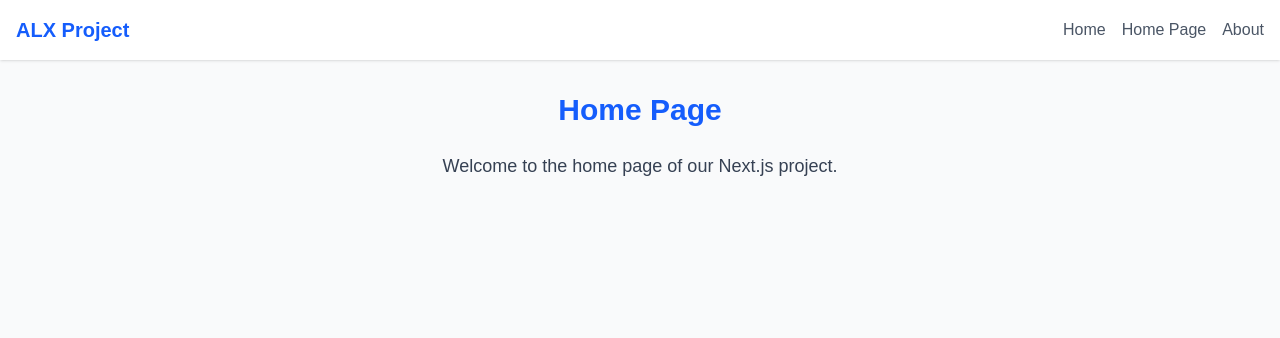
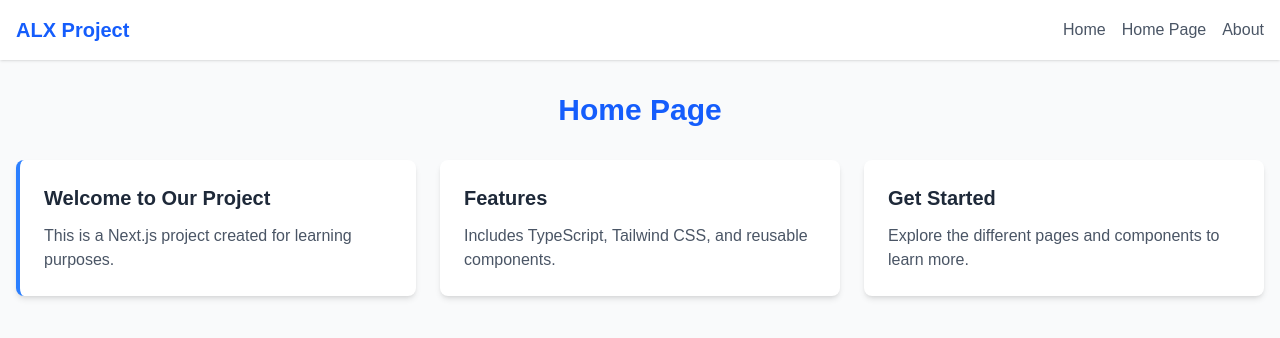
Before and after one commit to benchZak/alx-project-0x02-setup, a Next.js app in the folder alx-project-0x02/: page /home in a window 1280 px wide. Shown: the top 338 px of the page. Built offline with nearby package versions, Linux system fonts and the light colour scheme.

Commit message:
3. Create a Reusable Card Component

```diff
--- /dev/null
+++ b/alx-project-0x02/components/common/Card.tsx
@@ -0,0 +1,11 @@
+// components/common/Card.tsx
+import { CardProps } from '../../interfaces'
+
+export default function Card({ title, content, className = '' }: CardProps) {
+  return (
+    <div className={`bg-white rounded-lg shadow-md p-6 ${className}`}>
+      <h3 className="text-xl font-semibold text-gray-800 mb-3">{title}</h3>
+      <p className="text-gray-600">{content}</p>
+    </div>
+  )
+}
--- a/alx-project-0x02/interfaces/index.ts
+++ b/alx-project-0x02/interfaces/index.ts
@@ -10,8 +10,9 @@ export interface ButtonProps {
 }
 
 export interface CardProps {
-  children: React.ReactNode;
-  className?: string;
+  title: string;
+  content: string;
+  lassName?: string;
 }
 
 /* API Data Interfaces */
--- a/alx-project-0x02/pages/home.tsx
+++ b/alx-project-0x02/pages/home.tsx
@@ -1,6 +1,7 @@
 // pages/home.tsx
 import Head from 'next/head'
 import Header from '../components/layout/Header'
+import Card from '../components/common/Card'
 
 export default function HomePage() {
   return (
@@ -12,12 +13,28 @@ export default function HomePage() {
       <Header />
 
       <main className="container mx-auto px-4 py-8">
-        <h1 className="text-3xl font-bold text-center text-blue-600 mb-6">
+        <h1 className="text-3xl font-bold text-center text-blue-600 mb-8">
           Home Page
         </h1>
-        <p className="text-lg text-center text-gray-700">
-          Welcome to the home page of our Next.js project.
-        </p>
+
+        <div className="grid grid-cols-1 md:grid-cols-2 lg:grid-cols-3 gap-6">
+          <Card
+            title="Welcome to Our Project"
+            content="This is a Next.js project created for learning purposes."
+            className="border-l-4 border-blue-500"
+          />
+
+          <Card
+            title="Features"
+            content="Includes TypeScript, Tailwind CSS, and reusable components."
+          />
+
+          <Card
+            title="Get Started"
+            content="Explore the different pages and components to learn more."
+            className="bg-blue-50"
+          />
+        </div>
       </main>
     </div>
   )
```
